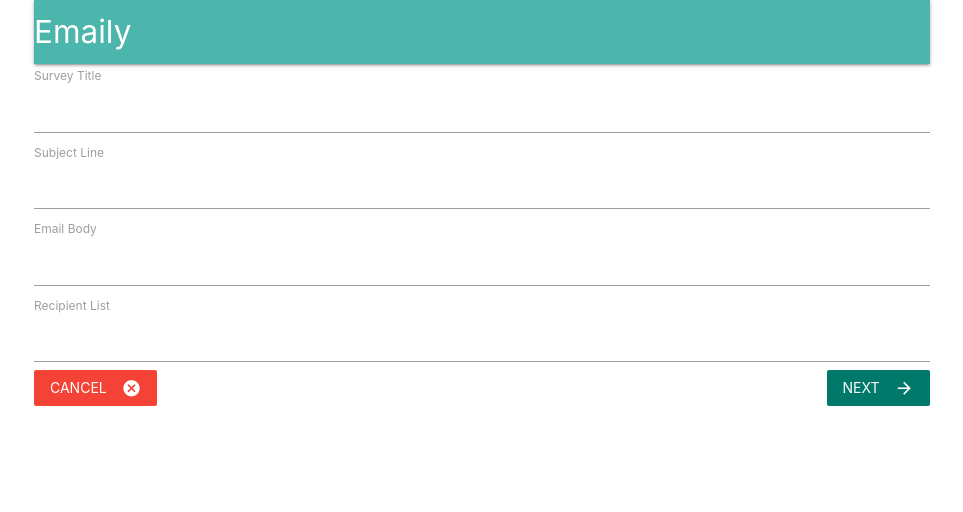
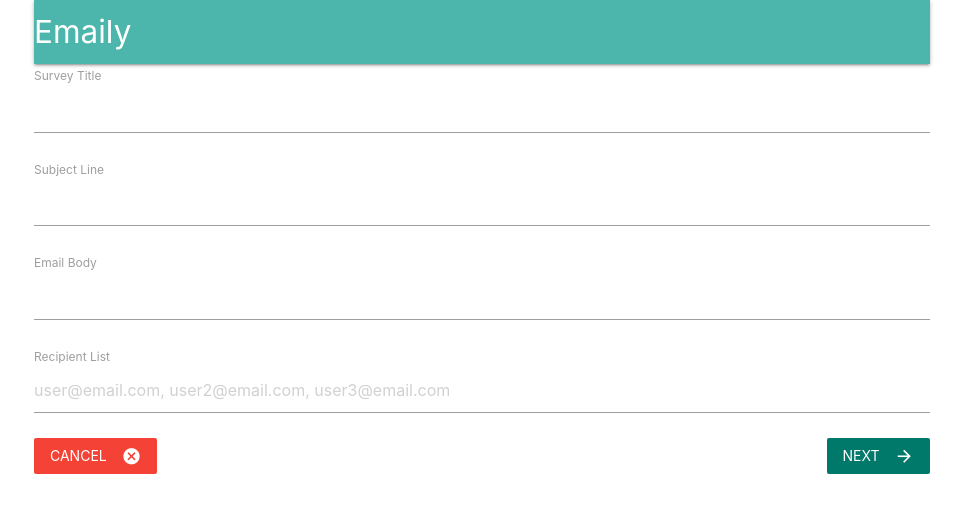
Before and after one commit to SteveGiralt/Emaily, a React (Create React App) app in the folder client/: page /surveys/new in a window 1280 px wide. Shown: the top 512 px of the page, without its empty margins (158-1121 px from the left). Built offline with nearby package versions, Linux system fonts and the light colour scheme; no server answers.

Commit message:
validation of survey forms

```diff
--- a/client/src/components/surveys/SurveyField.js
+++ b/client/src/components/surveys/SurveyField.js
@@ -1,10 +1,22 @@
 import React from "react";
 
-const SurveyField = ({ input, label }) => {
+const SurveyField = ({
+  input,
+  label,
+  placeholder,
+  meta: { error, touched },
+}) => {
   return (
     <div>
       <label>{label}</label>
-      <input {...input} />
+      <input
+        {...input}
+        placeholder={placeholder}
+        style={{ marginBottom: "5px" }}
+      />
+      <div className="red-text darken-4" style={{ marginBottom: "20px" }}>
+        {touched && error}
+      </div>
     </div>
   );
 };
--- a/client/src/components/surveys/SurveyForm.js
+++ b/client/src/components/surveys/SurveyForm.js
@@ -2,12 +2,30 @@ import React, { Component } from "react";
 import { reduxForm, Field } from "redux-form";
 import { Link } from "react-router-dom";
 import SurveyField from "./SurveyField";
+import validateEmails from "../../utils/validateEmails";
 
 const FIELDS = [
-  { label: "Survey Title", name: "title" },
-  { label: "Subject Line", name: "subject" },
-  { label: "Email Body", name: "body" },
-  { label: "Recipient List", name: "emails" },
+  {
+    label: "Survey Title",
+    name: "title",
+    errorMessage: "Please title your survey!",
+  },
+  {
+    label: "Subject Line",
+    name: "subject",
+    errorMessage: "Your survey email needs a subject line!",
+  },
+  {
+    label: "Email Body",
+    name: "body",
+    errorMessage: "You can't send a blank survey!",
+  },
+  {
+    label: "Recipient List",
+    name: "emails",
+    placeholder: "user@email.com, user2@email.com, user3@email.com",
+    errorMessage: "Recipient list must be a comma separated list!",
+  },
 ];
 
 class SurveyForm extends Component {
@@ -48,9 +66,13 @@ class SurveyForm extends Component {
 
 function validate(values) {
   const errors = {};
-  if (!values.title) {
-    errors.title = "You must provide a title";
-  }
+  errors.emails = validateEmails(values.emails || "");
+  FIELDS.forEach(({ name, errorMessage }) => {
+    if (!values[name]) {
+      errors[name] = errorMessage;
+    }
+  });
+
   return errors;
 }
 
--- /dev/null
+++ b/client/src/utils/validateEmails.js
@@ -0,0 +1,18 @@
+const re =
+  /^(([^<>()[\]\\.,;:\s@"]+(\.[^<>()[\]\\.,;:\s@"]+)*)|(".+"))@((\[[0-9]{1,3}\.[0-9]{1,3}\.[0-9]{1,3}\.[0-9]{1,3}])|(([a-zA-Z\-0-9]+\.)+[a-zA-Z]{2,}))$/;
+
+const validateEmails = (emails) => {
+  const invalidEmails = emails
+    .replace(/^\s*,$/, "")
+    .replace(/,\s*$/, "")
+    .split(",")
+    .map((email) => email.trim())
+    .filter((email) => !re.test(email));
+
+  if (invalidEmails.length) {
+    return `Please fix the following emails: ${invalidEmails}`;
+  }
+  return;
+};
+
+export default validateEmails;
```
